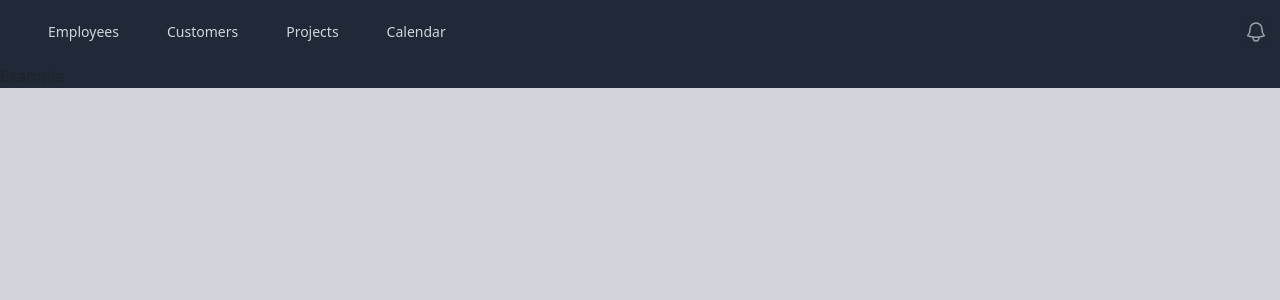
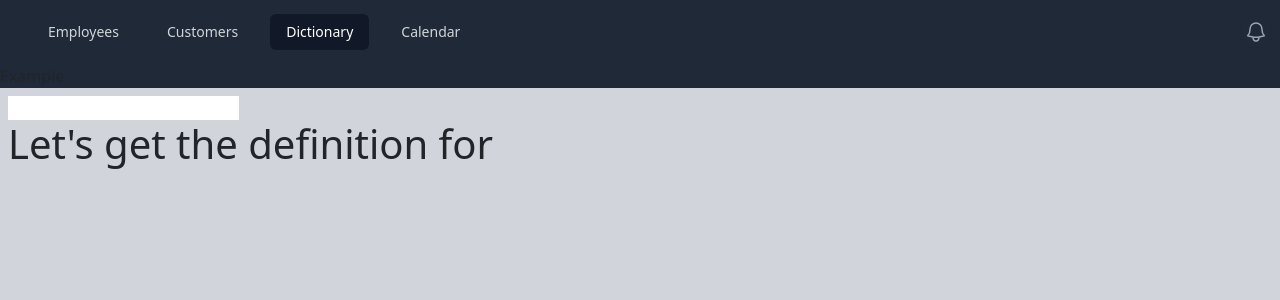
Before and after one commit to nandu-555/react, a React (Create React App) app: page /dictionary in a window 1280 px wide. Shown: the top 300 px of the page. Built offline with nearby package versions, Linux system fonts and the light colour scheme.

Commit message:
intro to useEffect Hook by adding component 'Dictionary'

```diff
--- a/src/App.js
+++ b/src/App.js
@@ -8,6 +8,7 @@
 import Employees from './pages/Employees';
 import { BrowserRouter, Routes, Route } from 'react-router-dom';
 import Customers from './pages/Customers';
+import Dictionary from './components/Dictionary';
 
 
 function App() {
@@ -16,7 +17,7 @@
       <Header>
             <Routes>
               <Route path="/employees" element={<Employees />} />
-
+              <Route path="/dictionary" element={<Dictionary />} />
               <Route path="/customers" element={<Customers />} />
 
             </Routes>
--- /dev/null
+++ b/src/components/Dictionary.js
@@ -0,0 +1,17 @@
+import { useState, useEffect } from 'react';
+export default function Dictionary() {
+    const [word, setWord] = useState();
+
+    useEffect(() => {
+        console.log('State Updated', word);
+    });
+
+    return (
+        <>
+            <input type='text' onChange={(e) => {
+                setWord(e.target.value);
+            }} />
+            <h1>Let's get the definition for {word}</h1>
+        </>
+    );
+}
--- a/src/components/Header.js
+++ b/src/components/Header.js
@@ -5,7 +5,7 @@
 const navigation = [
   { name: 'Employees', href: '/Employees'},
   { name: 'Customers', href: '/Customers' },
-  { name: 'Projects', href: '/other' },
+  { name: 'Dictionary', href: '/dictionary' },
   { name: 'Calendar', href: '/other2' },
 ]
 
```
